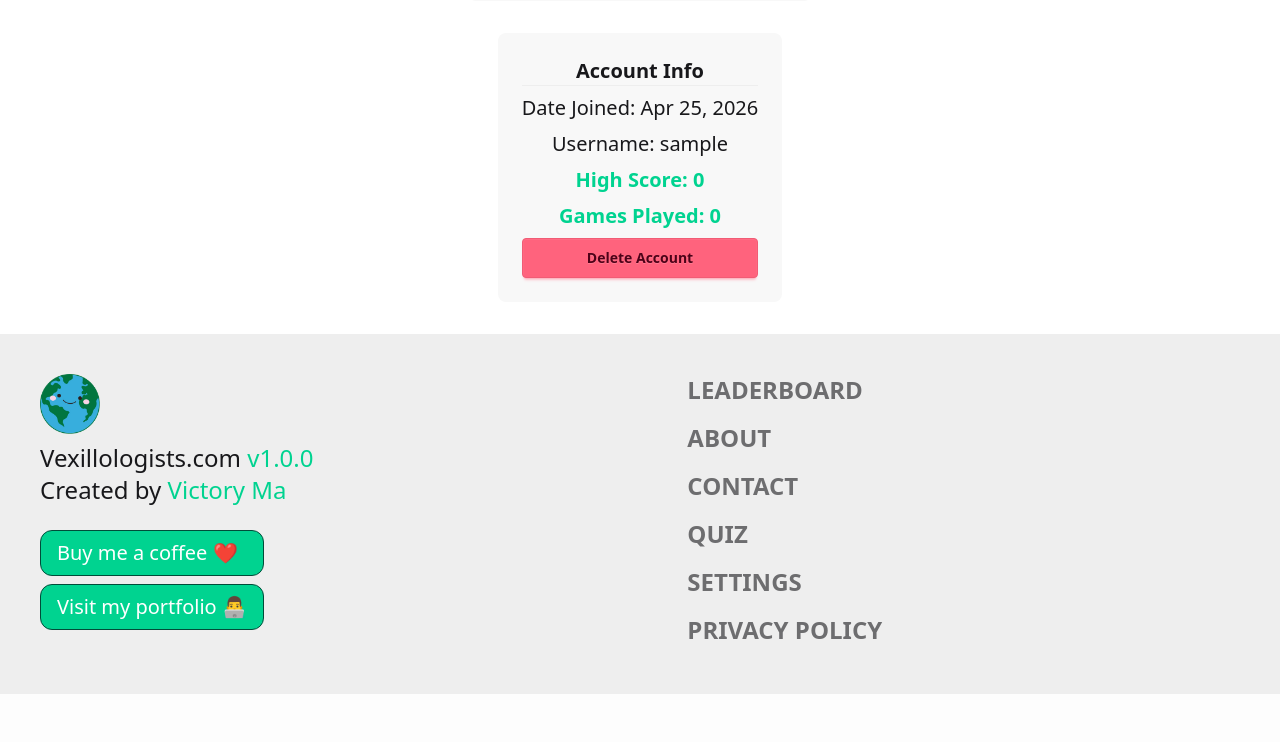
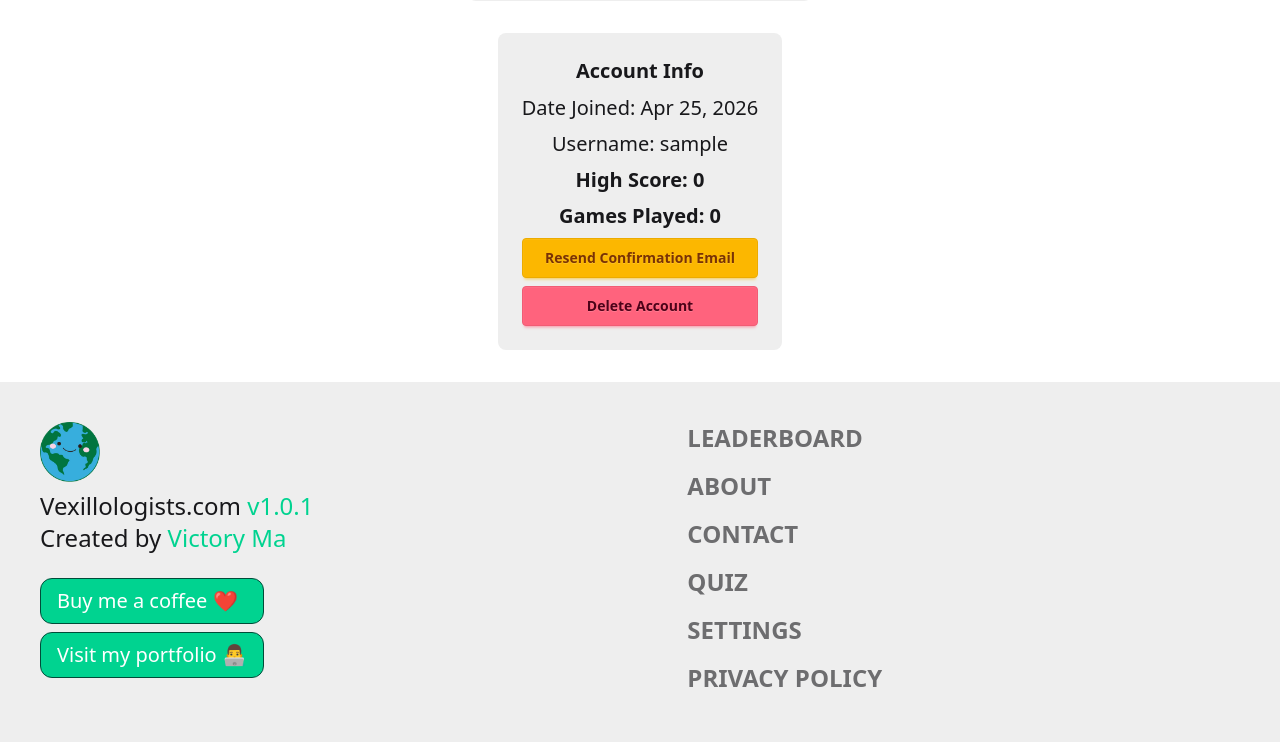
Before and after one commit to VictoryMa8/vexillology-quiz-v2, a Django app: page /settings/ in a window 1280 px wide. Shown: the part 395-1137 px from the top of the page. Before the commit the page ends 1089 px from the top, so only its background shows below. Run offline with Django 5.2, Linux system fonts and the light colour scheme; the visitor is signed in with stand-in values (Sample User, id 1).

Commit message:
Added email confirmation system

```diff
--- a/frontend/static/assets/styles/output.css
+++ b/frontend/static/assets/styles/output.css
@@ -2620,6 +2620,9 @@
     width: var(--size);
     height: var(--size);
   }
+  .h-5 {
+    height: calc(var(--spacing) * 5);
+  }
   .h-8 {
     height: calc(var(--spacing) * 8);
   }
@@ -2643,6 +2646,9 @@
   }
   .loading-xl {
     width: calc(var(--size-selector, 0.25rem) * 8);
+  }
+  .w-5 {
+    width: calc(var(--spacing) * 5);
   }
   .w-8 {
     width: calc(var(--spacing) * 8);
@@ -3181,6 +3187,24 @@
     --tw-ease: var(--ease-in-out);
     transition-timing-function: var(--ease-in-out);
   }
+  .btn-outline {
+    &:not( .btn-active, :hover, :active:focus, :focus-visible, :disabled, [disabled], .btn-disabled, :checked ) {
+      --btn-shadow: "";
+      --btn-bg: #0000;
+      --btn-fg: var(--btn-color);
+      --btn-border: var(--btn-color);
+      --btn-noise: none;
+    }
+    @media (hover: none) {
+      &:hover:not( .btn-active, :active, :focus-visible, :disabled, [disabled], .btn-disabled, :checked ) {
+        --btn-shadow: "";
+        --btn-bg: #0000;
+        --btn-fg: var(--btn-color);
+        --btn-border: var(--btn-color);
+        --btn-noise: none;
+      }
+    }
+  }
   .btn-error {
     --btn-color: var(--color-error);
     --btn-fg: var(--color-error-content);
@@ -3192,6 +3216,10 @@
   .btn-success {
     --btn-color: var(--color-success);
     --btn-fg: var(--color-success-content);
+  }
+  .btn-warning {
+    --btn-color: var(--color-warning);
+    --btn-fg: var(--color-warning-content);
   }
   .input-success {
     &, &:focus, &:focus-within {
--- /dev/null
+++ b/frontend/templates/account/email/email_confirmation_signup_subject.txt
@@ -0,0 +1 @@
+Confirm your Vexillologists account
--- a/frontend/templates/footer.html
+++ b/frontend/templates/footer.html
@@ -8,7 +8,7 @@
             class="fill-current" src="{% static 'assets/images/default_pfp.png' %}">
           </img>
           <p>
-            Vexillologists.com  <span class="text-success">v1.0.0</span>
+            Vexillologists.com  <span class="text-success">v1.0.1</span>
             <br />
             Created by <a href="https://victory-ma.com" target="_blank" class="text-success hover:text-success-content transition duration-300 ease-in-out">Victory Ma</a>
             <br />
--- a/frontend/templates/privacy.html
+++ b/frontend/templates/privacy.html
@@ -24,7 +24,7 @@
     <section>
       <h2 class="text-2xl font-semibold mb-2">Information We Do Not Collect</h2>
       <ul class="list-disc list-inside space-y-2 text-base-content/80">
-        <li>We do not collect your real name or any personal identifiers beyond a username of your choosing.</li>
+        <li>We do not collect your real name or any personal identifiers beyond a username and "first" or "last" names of your choosing.</li>
         <li>We do not use third-party advertising or analytics trackers.</li>
         <li>We do not sell or share your data with any third parties.</li>
       </ul>
--- a/frontend/templates/settings.html
+++ b/frontend/templates/settings.html
@@ -5,7 +5,7 @@
 {% block content %}
 <main class="flex flex-col items-center justify-center p-8 gap-4 w-9/10 md:w-3/4">
     <h1 class="text-3xl font-bold">Settings</h1>
-    <form method="post" class="flex flex-col gap-4 bg-base-200 p-4 rounded-lg">
+    <form method="post" class="flex flex-col gap-4 bg-base-300 p-4 rounded-lg">
         {% csrf_token %}
         {% for field in form %}
             <label class="form-control w-full">
@@ -28,12 +28,26 @@
         <button type="submit" class="btn btn-success mt-4 w-full">Save Changes</button>
     </form>
 
-    <div class="mt-4 flex flex-col gap-2 text-xl text-center bg-base-200 p-6 rounded-lg">
+    <div class="mt-4 flex flex-col gap-2 text-xl text-center bg-base-300 p-6 rounded-lg">
         <h2 class="text-xl font-bold border-b border-base-300">Account Info</h2>
         <p>Date Joined: {{ user.date_joined|date:"M d, Y" }}</p>
         <p>Username: {{ user.username }}</p>
-        <p class="text-success font-bold">High Score: {{ user.high_score }}</p>
-        <p class="text-success font-bold">Games Played: {{ user.games_played }}</p>
+        <p class="font-bold">High Score: {{ user.high_score }}</p>
+        <p class="font-bold">Games Played: {{ user.games_played }}</p>
+        <!-- If the email is verified, display a green checkmark, otherwise, display a button to resend the confirmation email -->
+        {% if email_verified %}
+        <div class="flex items-center justify-center gap-2 font-semibold">
+            Email Confirmed
+            <svg xmlns="http://www.w3.org/2000/svg" class="h-5 w-5 shrink-0" fill="none" viewBox="0 0 24 24" stroke="currentColor" stroke-width="2.5">
+                <path stroke-linecap="round" stroke-linejoin="round" d="M9 12l2 2 4-4m6 2a9 9 0 11-18 0 9 9 0 0118 0z" />
+            </svg>
+        </div>
+        {% else %}
+        <form method="post" action="{% url 'resend_confirmation' %}">
+            {% csrf_token %}
+            <button type="submit" class="btn btn-warning w-full">Resend Confirmation Email</button>
+        </form>
+        {% endif %}
         <button class="btn btn-error w-full" onclick="delete_modal.showModal()">Delete Account</button>
     </div>
 </main>
--- a/frontend/urls.py
+++ b/frontend/urls.py
@@ -19,4 +19,5 @@ urlpatterns = [
     path("contact/", views.contact, name="contact"),
     path("settings/", views.settings, name="settings"),
     path("settings/delete_account/", views.delete_account, name="delete_account"),
+    path("settings/resend_confirmation/", views.resend_confirmation, name="resend_confirmation"),
 ]
--- a/frontend/views.py
+++ b/frontend/views.py
@@ -7,6 +7,8 @@ from django.db.models import F
 from django.core.cache import cache
 # Named django_settings to avoid conflict with settings.py (my view)
 from django.conf import settings as django_settings
+
+from allauth.account.models import EmailAddress
 
 from .forms import LoginForm, VexillologistCreationForm, VexillologistChangeForm
 from .models import Country, Vexillologist
@@ -63,6 +65,14 @@ def signup(request):
         if form.is_valid():
             user = form.save()
             auth_login(request, user, backend='django.contrib.auth.backends.ModelBackend')
+            # EmailAddress is from allauth.account.models for storing email addresses for users
+            # create() creates a new email address record in the database
+            email_address = EmailAddress.objects.create(
+                user=user, email=user.email, primary=True, verified=False
+            )
+            # send_confirmation() generates the confirmation token and fires the email
+            # signup=True tells allauth to use the signup-specific email template
+            email_address.send_confirmation(request, signup=True)
             return redirect('index')
     else:
         form = VexillologistCreationForm()
@@ -257,7 +267,35 @@ def settings(request):
             return redirect('settings')
     else:
         form = VexillologistChangeForm(instance=request.user)
-    return render(request, 'settings.html', {'form': form})
+
+    email_record = EmailAddress.objects.filter(user=request.user, primary=True).first()
+    email_verified = email_record.verified if email_record else False
+    return render(request, 'settings.html', {'form': form, 'email_verified': email_verified})
+
+
+@login_required
+def resend_confirmation(request):
+    # If the user clicks the "Resend Confirmation Email" button, this view is called
+    if request.method == 'POST':
+        '''
+        get_or_create() creates a new email address record in the database if it doesn't exist
+
+        get_or_create always returns a 2-tuple (instance, created_bool)
+
+        The object we want and a boolean for whether it was just created. Without unpacking it, email_record was holding the whole tuple, hence the error.
+
+        The , _ discards the boolean since we don't need it.
+        '''
+        email_record, _ = EmailAddress.objects.get_or_create(
+            user=request.user,
+            defaults={'email': request.user.email, 'primary': True, 'verified': False},
+        )
+        if email_record.verified:
+            messages.info(request, 'Your email is already confirmed.')
+        else:
+            email_record.send_confirmation(request)
+            messages.success(request, 'Confirmation email sent! Check your inbox.')
+    return redirect('settings')
 
 @login_required
 def delete_account(request):
```
Also changed, not shown: backend/settings.py (+10 -1 lines), frontend/templates/account/email/email_confirmation_signup_message.html (added, +77 -0 lines), frontend/templates/account/email/email_confirmation_signup_message.txt (added, +10 -0 lines), frontend/migrations/0005_set_site_domain.py (added).
